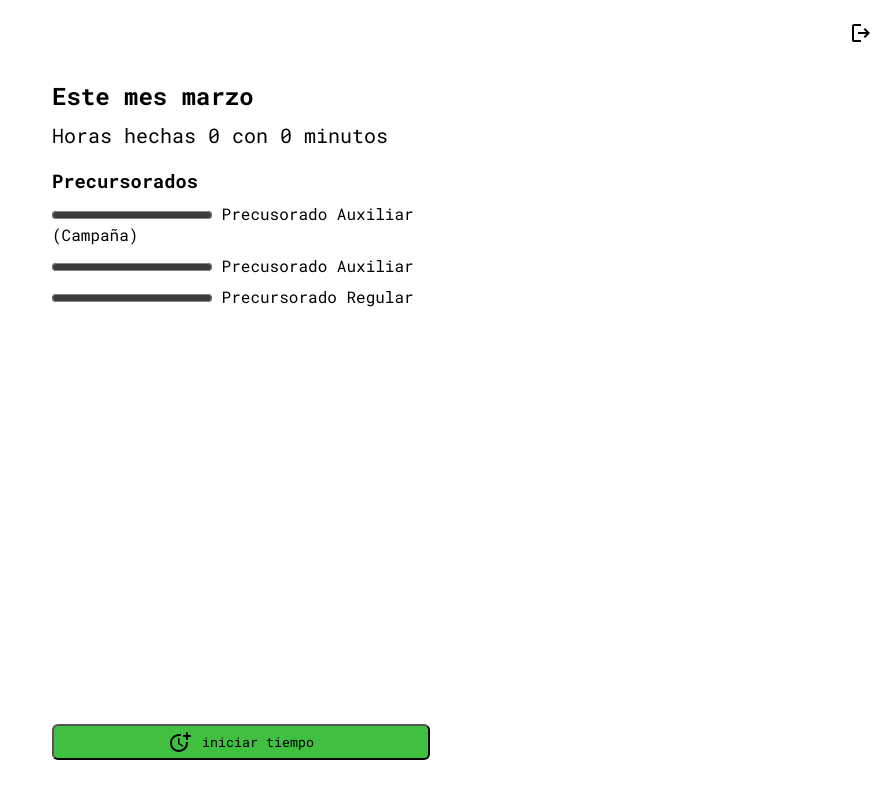
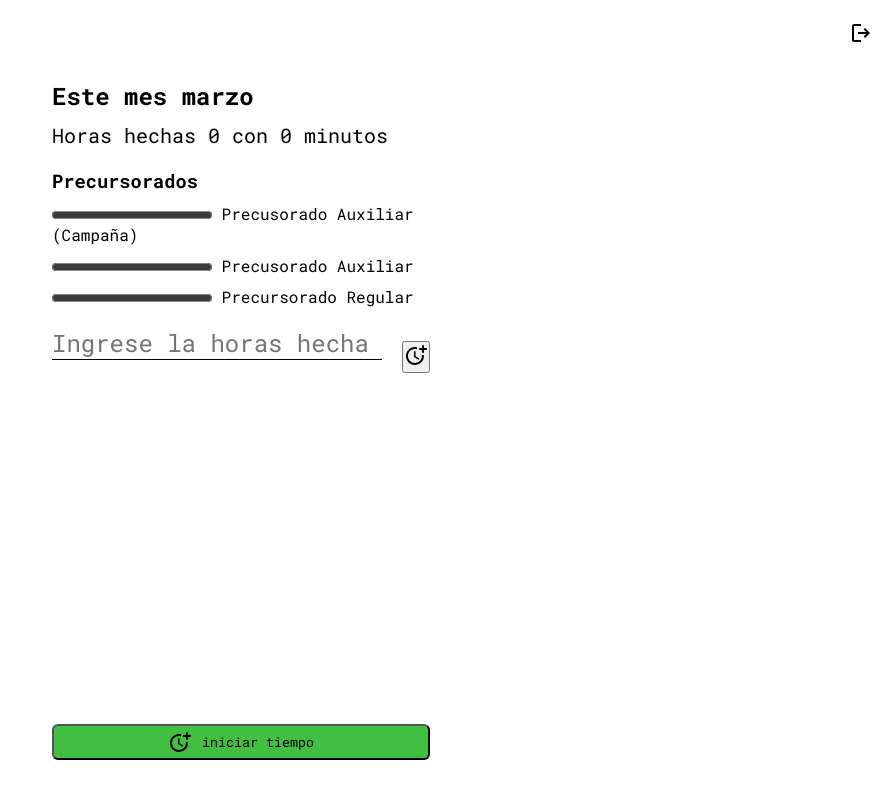
Before and after one commit to camiloguz23/register-time, a Next.js app: page /register in a window 1280 px wide. Shown: the whole page, without its empty margins (399-1280 px from the left). Built offline with nearby package versions, Linux system fonts and the light colour scheme; no server answers.

Commit message:
add hours custom

```diff
--- a/src/actions/update-month.action.ts
+++ b/src/actions/update-month.action.ts
@@ -4,26 +4,24 @@ import { mongodbConnect, timeModel } from '@/database';
 import { TagsEnum } from '@/shared';
 import { revalidateTag } from 'next/cache';
 
-export const updateMonthAction = async (_id: string, month: Record<string, number>, year: Record<string, number>) => {
-  try {
-    await mongodbConnect();
-    const isUpdate = await setMonth(_id, month);
-    const isUpdateYear = await setYear(_id, year);
-    console.log("🚀 ~ updateMonthAction ~ isUpdateYear:", isUpdateYear)
-    return isUpdate;
-  } catch (error) {
-    console.log('🚀 ~ updateMonthAction ~ error:', error);
-    return false;
-  }
-};
-
-const setMonth = async (_id: string, month: Record<string, number>) => {
+const setMonth = async (_id: string, month: Record<string, number>): Promise<boolean> => {
   const update = await timeModel.updateOne({ _id }, { $set: month });
   update.modifiedCount && revalidateTag(TagsEnum.register);
   return !!update.modifiedCount;
 };
 
-const setYear = async (_id: string, year: Record<string, number>) => {
+const setYear = async (_id: string, year: Record<string, number>): Promise<boolean> => {
   const updateYear = await timeModel.findOneAndUpdate({ _id }, { $set: year });
-  return updateYear
+  return !!updateYear;
 };
+
+export const updateMonthAction = async (_id: string, month: Record<string, number>, year: Record<string, number>): Promise<boolean> => {
+  try {
+    await mongodbConnect();
+    const isUpdate = await setMonth(_id, month);
+    await setYear(_id, year);
+    return isUpdate;
+  } catch (error) {
+    return false;
+  }
+};
--- /dev/null
+++ b/src/app/register/components/input-time/index.ts
@@ -0,0 +1 @@
+export * from './ui-input-time';
--- /dev/null
+++ b/src/app/register/components/input-time/input-time.module.css
@@ -0,0 +1,10 @@
+.formTime {
+    display: flex;
+    align-items: center;
+    gap: 20px;
+    margin-top: 20px;
+
+    .containerInput {
+        width: 50%;
+    }
+}
--- /dev/null
+++ b/src/app/register/components/input-time/ui-input-time.tsx
@@ -0,0 +1,46 @@
+'use client';
+
+import { Icons, notificationsPopUp, Spinner, UiInput } from '@/components';
+import React from 'react';
+import { useForm } from 'react-hook-form';
+import styles from './input-time.module.css';
+import { CodeMonthType, editMonth, editYear } from '@/shared';
+import { updateMonthAction } from '@/actions';
+import { useBoolean } from '@/hook';
+
+interface PropsBtnRegister {
+  id: string;
+  minutesDB: number;
+  yearTime: number;
+  year: number;
+}
+
+export default function UiInputTime({ id, minutesDB, yearTime, year }: PropsBtnRegister): JSX.Element {
+  const { register, handleSubmit } = useForm({});
+  const month = new Date().getMonth();
+  const spinner = useBoolean();
+
+  const onSubmit = handleSubmit(async (data): Promise<void> => {
+    const { time } = data;
+    const minutes: number = time * 60;
+    const setMonth = editMonth(minutes + minutesDB)[month as CodeMonthType];
+    const isSaved: boolean = await updateMonthAction(id, setMonth, editYear(year, minutes + yearTime));
+    isSaved
+      ? notificationsPopUp({ message: 'Se registro el Tiempo', isSuccess: true })
+      : notificationsPopUp({
+          message: minutes >= 1 ? 'No se registro el tiempo' : 'tiempo es inferior al minuto no se registra',
+          isSuccess: false
+        });
+  });
+  return (
+    <>
+      <form className={styles.formTime} onSubmit={onSubmit}>
+        <UiInput placeholder='Ingrese la horas hechas' type='number' name='time' register={register('time')} />
+        <button type='submit'>
+          <Icons.time type={'add'} />
+        </button>
+      </form>
+      {spinner.value && <Spinner />}
+    </>
+  );
+}
--- a/src/app/register/page.tsx
+++ b/src/app/register/page.tsx
@@ -5,6 +5,7 @@ import { BtnRegister, InfoPredications } from './components';
 import { CodeMonthType, MONTH, formatHoursMinutes } from '@/shared';
 import style from './register-page.module.css';
 import { BarProgress } from '@/components';
+import UiInputTime from './components/input-time/ui-input-time';
 
 export const metadata: Metadata = {
   title: 'Register Time'
@@ -41,6 +42,12 @@ export default async function PageRegiste(): Promise<JSX.Element> {
             color='verde'
           />
         </section>
+        <UiInputTime
+          id={user?._id ?? ''}
+          minutesDB={user?.tiempo.meses[MONTH[month]] ?? 0}
+          yearTime={user?.tiempo?.years[`${year}`] ?? 0}
+          year={year}
+        />
       </div>
       <BtnRegister
         id={user?._id ?? ''}
```
Also changed, not shown: 1 other file (tests, documents, lock files or other folders).
